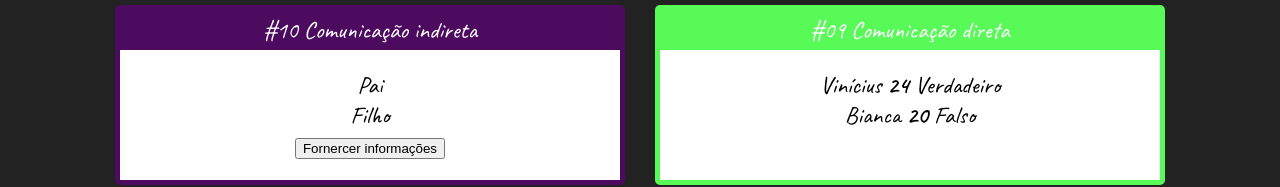
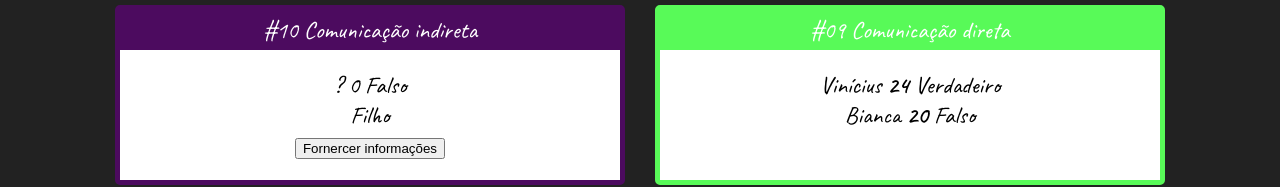
Before and after one commit to viniciusFUU/fundamentos-react, a React (Create React App) app: page / in a window 1280 px wide. Shown: the part 134-321 px from the top of the page. Built offline with nearby package versions, Linux system fonts and the light colour scheme.

Commit message:
class 11 component

```diff
--- a/src/components/comunicacao/IndiretaFilho.jsx
+++ b/src/components/comunicacao/IndiretaFilho.jsx
@@ -1,13 +1,18 @@
 import React from "react";
 
 export default (props) => {
+  const min = 50;
+  const max = 70;
+  const gerarIdade = () => parseInt(Math.random() * (max - min)) + min;
+  const gerarVerdadeiro = () => Math.random() > 0.5;
   return (
     <div>
       <div>Filho</div>
-      <button onClick={
-         (e) => {
-            props.quandoClicar ('João', 53, true)
-      }}>
+      <button
+        onClick={(e) => {
+          props.quandoClicar("João", gerarIdade(), gerarVerdadeiro());
+        }}
+      >
         Fornercer informações
       </button>
     </div>
--- a/src/components/comunicacao/IndiretaPai.jsx
+++ b/src/components/comunicacao/IndiretaPai.jsx
@@ -1,14 +1,23 @@
-import React from "react";
+import React, { useState }  from "react";
 import IndiretaFilho from './IndiretaFilho'
 
 export default props => {
+    const [nome, setNome ] = useState('?')
+    const [idade, setIdade ] = useState(0)
+    const [nerd, setNerd ] = useState(false)
 
     function fornecerInformacoes (nome, idade, nerd) {
-        console.log(nome, idade, nerd);
+        setNome(nome)
+        setIdade(idade)
+        setNerd(nerd)
     }
     return (
         <div>
-            <div>Pai</div>
+            <div>
+                <span>{nome} </span>
+                <span>{idade} </span>
+                <span>{nerd ? 'Verdadeiro' : 'Falso'}</span>
+            </div>
             <IndiretaFilho quandoClicar={fornecerInformacoes}></IndiretaFilho>
         </div>
     )
```
